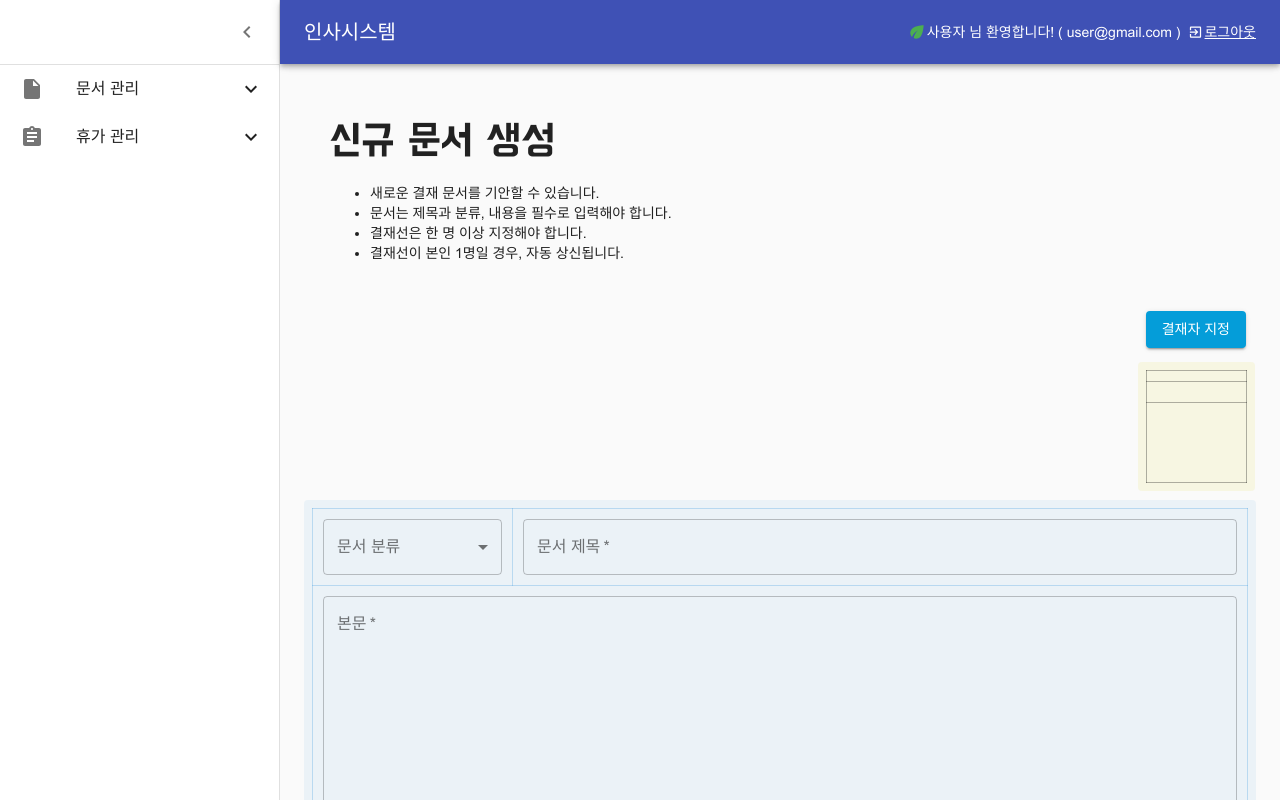
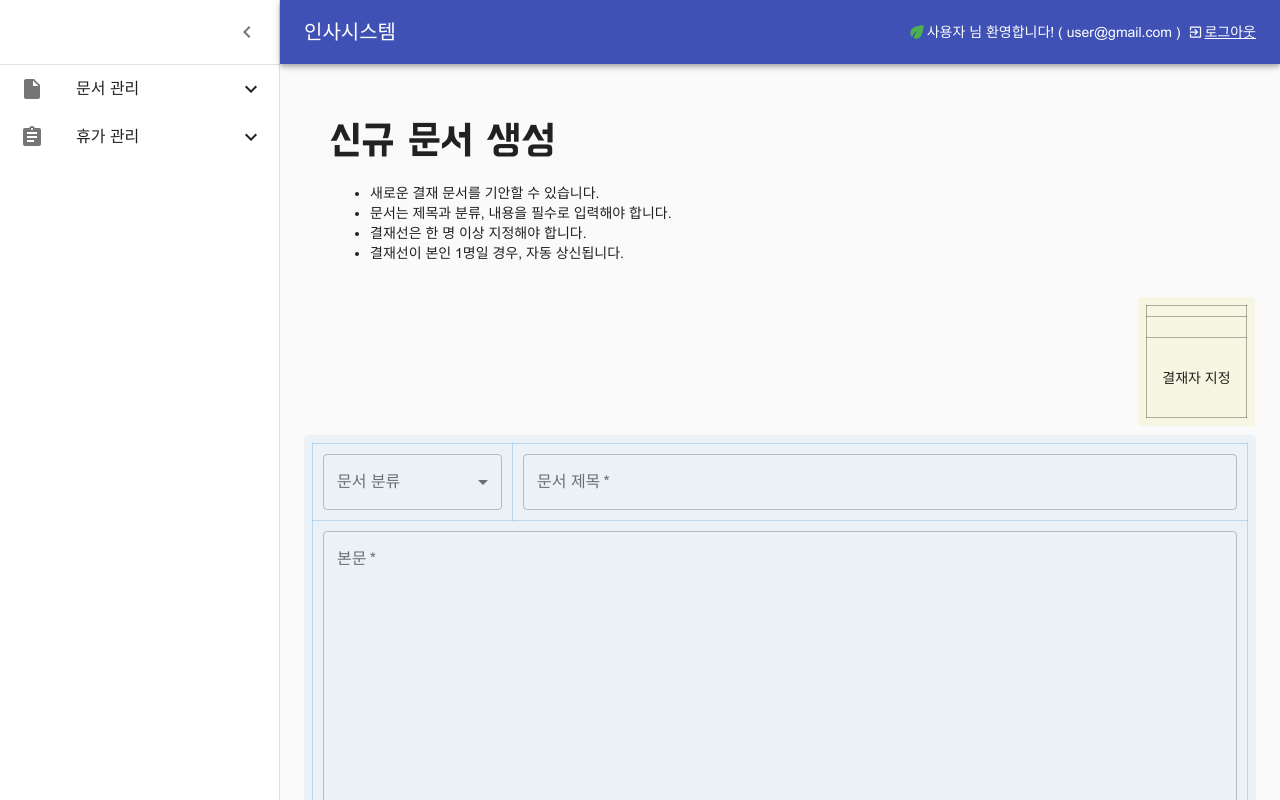
Before and after one commit to wbluke/z-system-playground, a React (Create React App) app in the folder frontend/: page /#/documents in a window 1280 px wide. Built offline with nearby package versions, Linux system fonts and the light colour scheme.

Commit message:
[front] change approver assigning role from clicking button to clicking table

```diff
--- a/frontend/src/components/documents/DocumentPage.tsx
+++ b/frontend/src/components/documents/DocumentPage.tsx
@@ -4,6 +4,7 @@ import {
   Button,
   Card,
   CardContent,
+  Divider,
   FormControl,
   Grid,
   InputLabel,
@@ -67,20 +68,12 @@ const DocumentPage = (
           </Card>
         </Grid>
 
-        <Grid item xs={12}>
-          <div className={classes.approverSearchArea}>
-            <Button
-              className={classes.approverSearchButton}
-              variant="contained"
-              onClick={onConfirm}
-            >
-              결재자 지정
-            </Button>
-          </div>
-        </Grid>
+        <Divider/>
 
-        <Grid container xs={12} justifyContent="flex-end">
-          <Card elevation={0} className={classes.approverCardRoot}>
+        <Grid container justifyContent="flex-end">
+          <Card elevation={0} className={classes.approverCardRoot} onClick={() => {
+            console.log('??')
+          }}>
             <CardContent className={classes.approverCardContents}>
               <TableContainer>
                 <Table className={classes.approverTable}>
@@ -95,6 +88,7 @@ const DocumentPage = (
                     </TableRow>
                     <TableRow>
                       <TableCell className={classes.approverTableUserNameCell}>
+                        결재자 지정
                       </TableCell>
                     </TableRow>
                   </TableBody>
@@ -190,6 +184,10 @@ const useStyles = makeStyles(theme => ({
   approverCardRoot: {
     backgroundColor: 'rgba(242,239,189,0.4)',
     margin: '0 5px 5px 0',
+    cursor: 'pointer',
+    '&:hover': {
+      backgroundColor: 'rgba(242,239,189,0.6)',
+    }
   },
   approverCardContents: {
     padding: '8px',
@@ -201,21 +199,20 @@ const useStyles = makeStyles(theme => ({
   approverTableIndexCell: {
     minWidth: 100,
     textAlign: 'center',
-    border: '1px solid rgba(0,0,0,0.3)',
+    border: '1px solid rgba(0, 0, 0, 0.3)',
     padding: '5px',
   },
   approverTableTeamCell: {
     minWidth: 100,
     textAlign: 'center',
-    border: '1px solid rgba(0,0,0,0.3)',
+    border: '1px solid rgba(0, 0, 0, 0.3)',
     padding: '10px',
   },
   approverTableUserNameCell: {
     minWidth: 100,
     height: 80,
     textAlign: 'center',
-    border: '1px solid rgba(0,0,0,0.3)',
-    // border: '1px solid rgba(68, 157, 222, 0.3)',
+    border: '1px solid rgba(0, 0, 0, 0.3)',
     padding: '10px',
   },
   approverSearchArea: {
```
